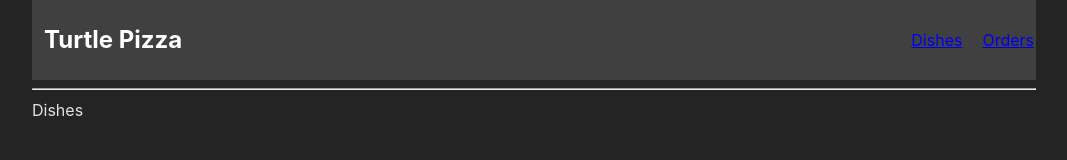
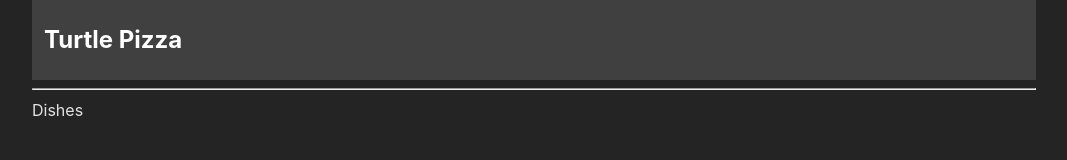
Before and after one commit to koog7/PizzaOrders, a React (Vite) app: page /admin/dishes in a window 1280 px wide. Shown: the top 160 px of the page, without its empty margins (106-1173 px from the left). Built offline with nearby package versions, Linux system fonts and the light colour scheme.

Commit message:
Изменено отображения навбара для админ и пользовательской стороны

```diff
--- a/src/App.tsx
+++ b/src/App.tsx
@@ -21,10 +21,13 @@
             }}>
                 <h2 style={{marginLeft: '10px'}}><NavLink className="nav-link" to={location.pathname === '/admin' ?  '/admin': '/'}  style={{textDecoration: 'none', color: 'white'}}>Turtle Pizza {location.pathname === '/admin' && 'Admin'}</NavLink></h2>
                 <div>
-                    <NavLink to={'/admin/dishes'} style={{marginRight:'20px'}}>Dishes</NavLink>
-                    <NavLink to={'/admin/orders'}>Orders</NavLink>
+                    {location.pathname === '/admin' && (
+                        <>
+                            <NavLink to={'/admin/dishes'} style={{ marginRight: '20px' }}>Dishes</NavLink>
+                            <NavLink to={'/admin/orders'}>Orders</NavLink>
+                        </>
+                    )}
                 </div>
-
             </div>
             <hr/>
 
```
